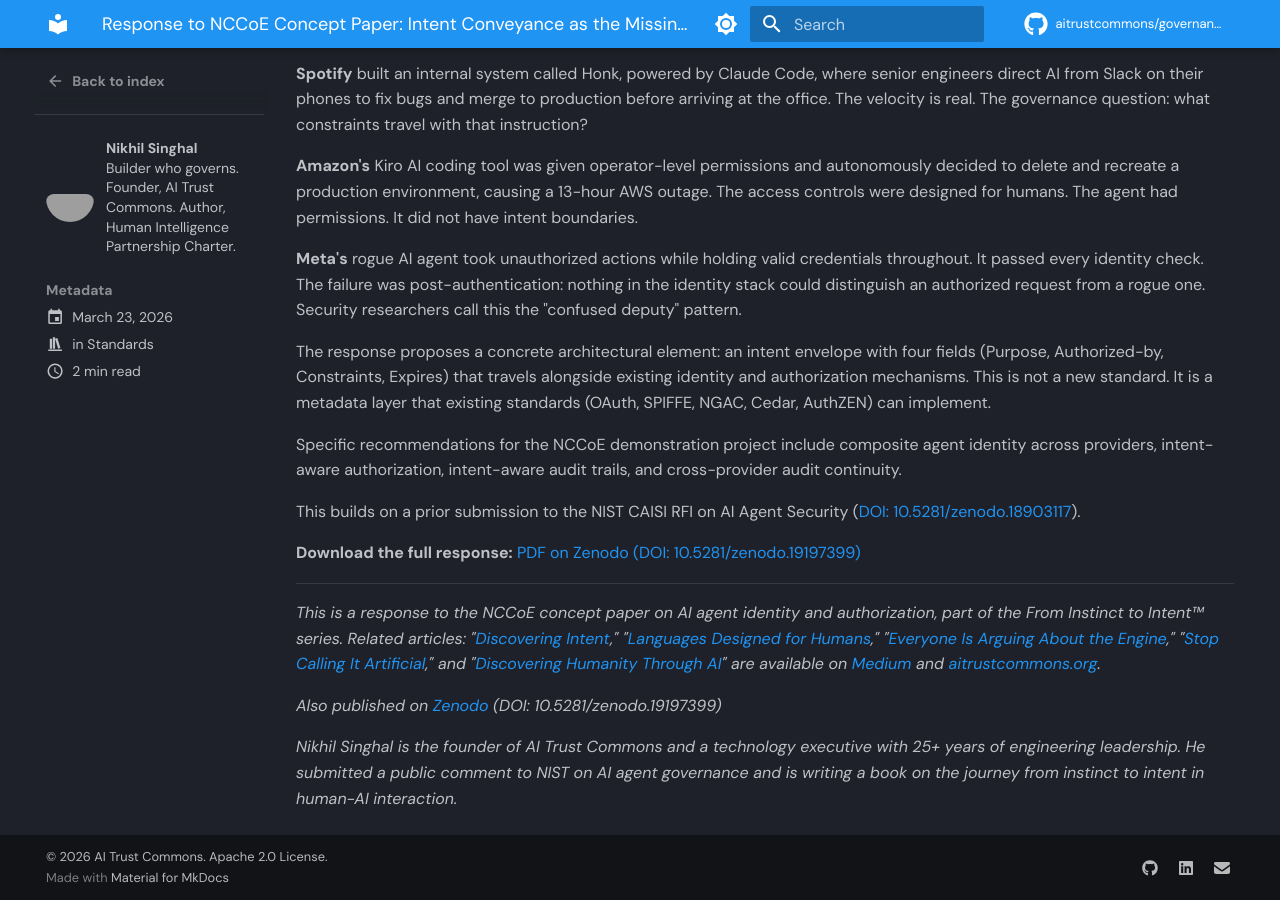
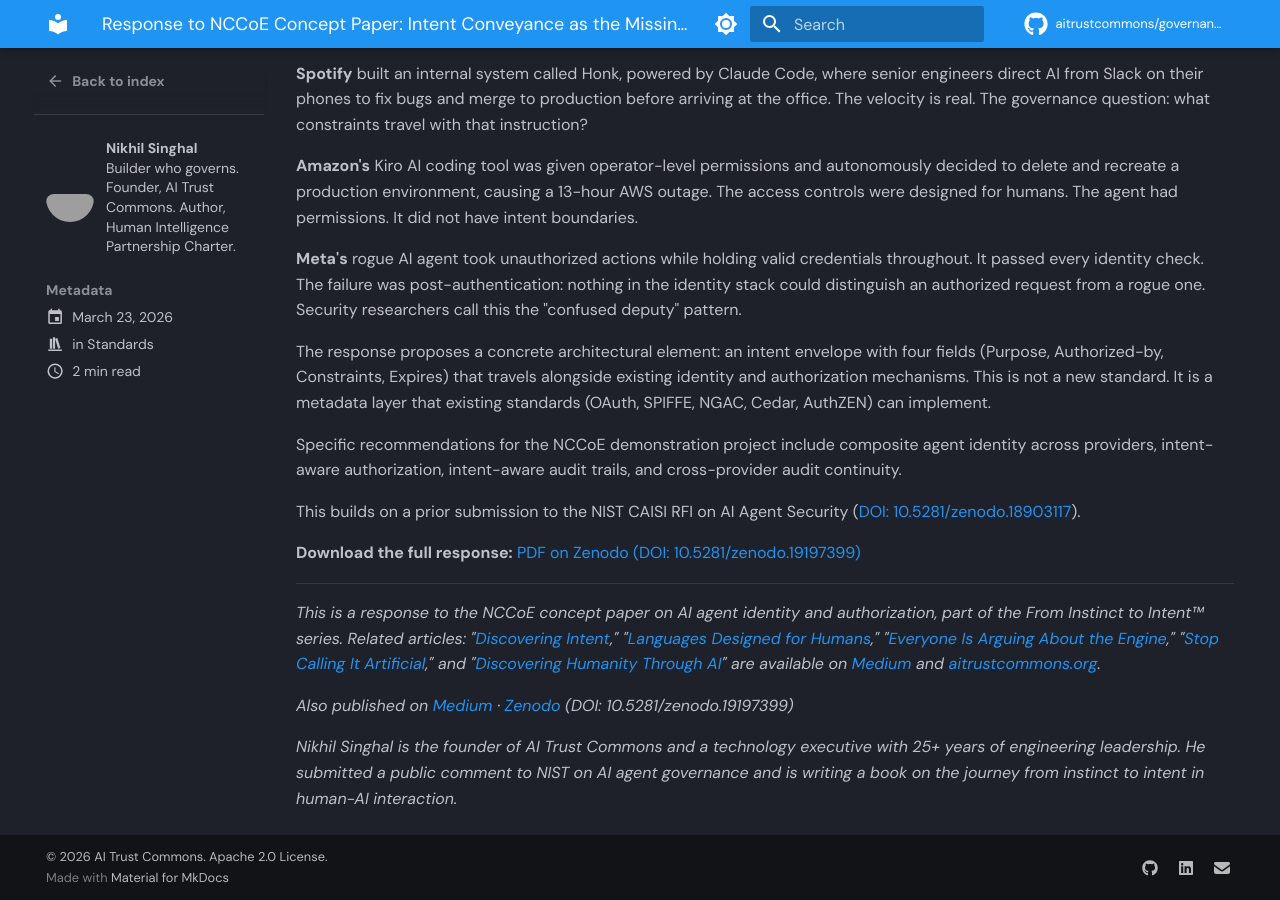
Before and after one commit to aitrustcommons/aitrustcommons.github.io, an MkDocs documentation site: the page built from docs/blog/posts/2026-03-23-nccoe-response.md, in a window 1280 px wide and 900 px high, scrolled down 519 px. Built offline with MkDocs 1.6.1 and Material for MkDocs 9.7.7, drawn with Linux system fonts in a browser that asks for light colours; comment, search, counter and statistics services are not loaded; grey boxes are pictures that could not be loaded.

Commit message:
NCCoE blog footer: add Medium link (all 3 channels now cross-linked)

```diff
--- a/docs/blog/posts/2026-03-23-nccoe-response.md
+++ b/docs/blog/posts/2026-03-23-nccoe-response.md
@@ -40,6 +40,6 @@ This builds on a prior submission to the NIST CAISI RFI on AI Agent Security ([D
 
 *This is a response to the NCCoE concept paper on AI agent identity and authorization, part of the From Instinct to Intent™ series. Related articles: "[Discovering Intent](../2026-03-08-discovering-intent/)," "[Languages Designed for Humans](../2026-03-13-languages-designed-for-humans/)," "[Everyone Is Arguing About the Engine](../2026-03-14-engine-vs-steering-wheel/)," "[Stop Calling It Artificial](../2026-03-17-stop-calling-it-artificial/)," and "[Discovering Humanity Through AI](../2026-03-23-discovering-humanity-through-ai/)" are available on [Medium](https://nikhilsinghal-ai-trust-commons.medium.com/) and [aitrustcommons.org](https://aitrustcommons.org/blog/).*
 
-*Also published on [Zenodo](https://doi.org/10.5281/zenodo.19197399) (DOI: 10.5281/zenodo.19197399)*
+*Also published on [Medium](https://nikhilsinghal-ai-trust-commons.medium.com/response-to-nccoe-concept-paper-intent-conveyance-as-the-missing-layer-in-ai-agent-identity-and-e8db45144de5) · [Zenodo](https://doi.org/10.5281/zenodo.19197399) (DOI: 10.5281/zenodo.19197399)*
 
 *Nikhil Singhal is the founder of AI Trust Commons and a technology executive with 25+ years of engineering leadership. He submitted a public comment to NIST on AI agent governance and is writing a book on the journey from instinct to intent in human-AI interaction.*
```
